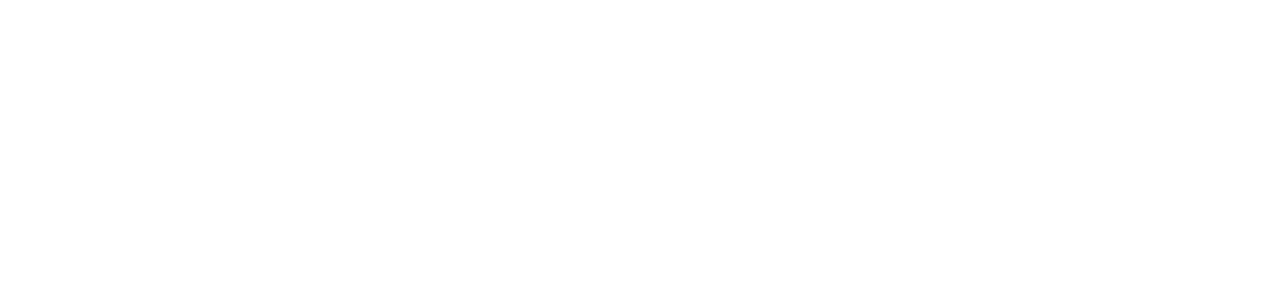
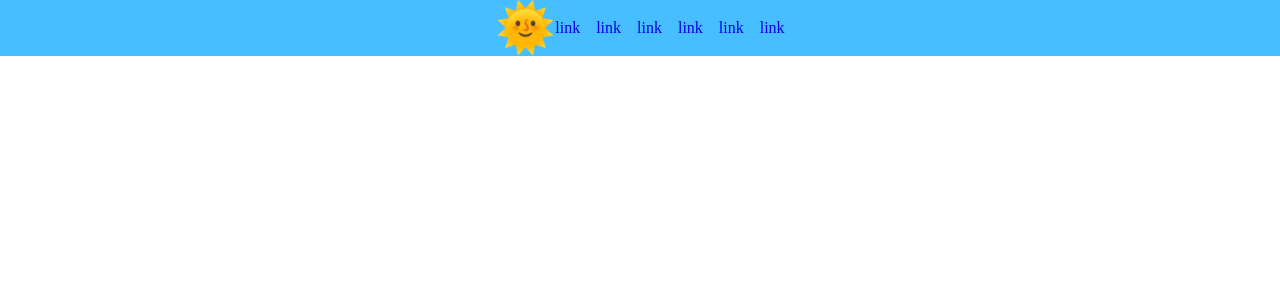
Before and after one commit to SalvatoreMangiacotti/react-js, a React (Vite) app: page / in a window 1280 px wide. Shown: the top 300 px of the page. Built offline with nearby package versions, Linux system fonts and the light colour scheme.

Commit message:
Create a custom React component

```diff
--- a/src/App.css
+++ b/src/App.css
@@ -0,0 +1,58 @@
+/* Resets */
+
+* {
+
+  margin: 0;
+
+  padding: 0;
+
+  box-sizing: border-box;
+
+}
+
+
+ul li {
+
+  list-style: none;
+
+}
+
+
+li a {
+
+  text-decoration: none;
+
+}
+
+
+/* NavBar */
+
+.awesome_nav {
+
+  background-color: rgb(70, 190, 260);
+
+  display: flex;
+
+  align-items: center;
+
+  justify-content: center;
+
+}
+
+
+.awesome-logo {
+
+  font-size: 3rem;
+
+}
+
+
+.awesome_nav ul {
+
+  display: flex;
+
+  align-items: center;
+
+  gap: 1rem;
+
+}
--- a/src/App.jsx
+++ b/src/App.jsx
@@ -1,3 +1,7 @@
+// NavBar
+
+import AwesomeNav from './components/Navbar'
+
 // Css
 
 import './App.css'
@@ -6,7 +10,7 @@
 
   return (
     <>
-
+      <AwesomeNav />
     </>
   )
 }
--- /dev/null
+++ b/src/components/Navbar.jsx
@@ -0,0 +1,29 @@
+export default function AwesomeNav() {
+
+    return (
+
+        <nav className="awesome_nav">
+
+            <div className="awesome-logo">🌞</div>
+
+            <ul>
+
+                <li><a href="#">link</a></li>
+
+                <li><a href="#">link</a></li>
+
+                <li><a href="#">link</a></li>
+
+                <li><a href="#">link</a></li>
+
+                <li><a href="#">link</a></li>
+
+                <li><a href="#">link</a></li>
+
+            </ul>
+
+        </nav>
+
+    )
+
+}
```
